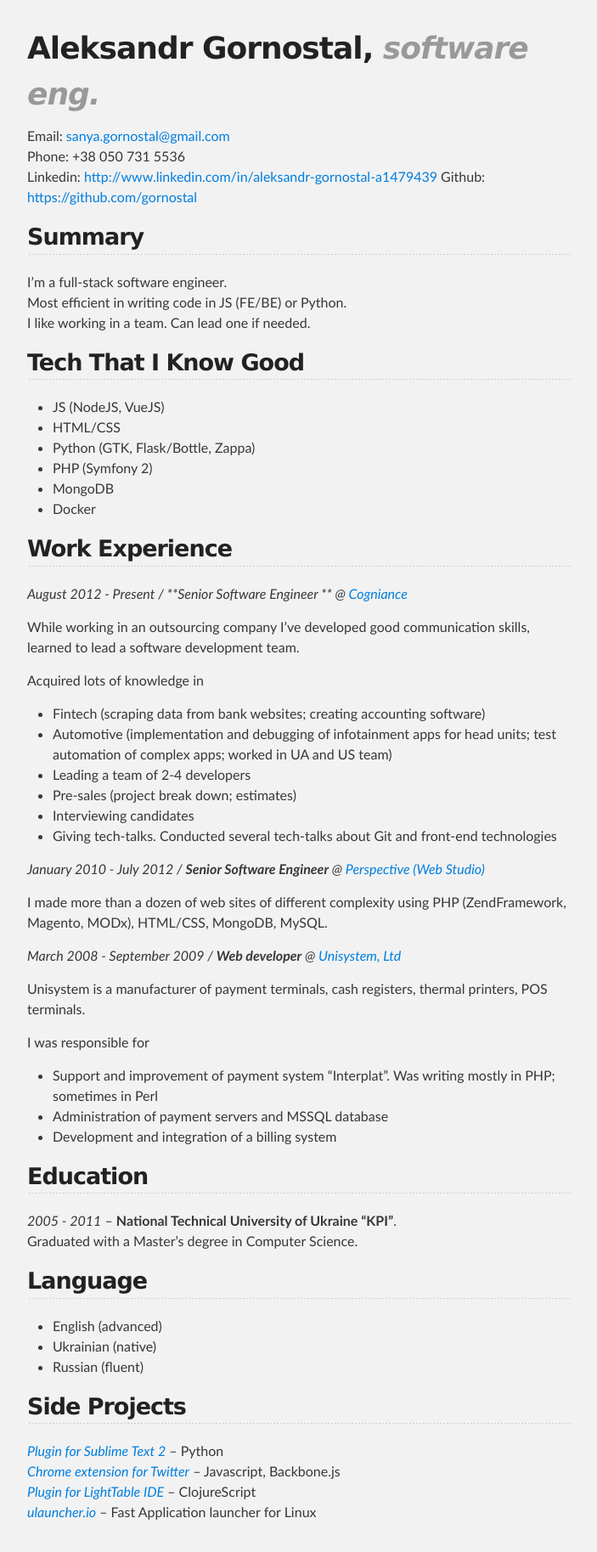
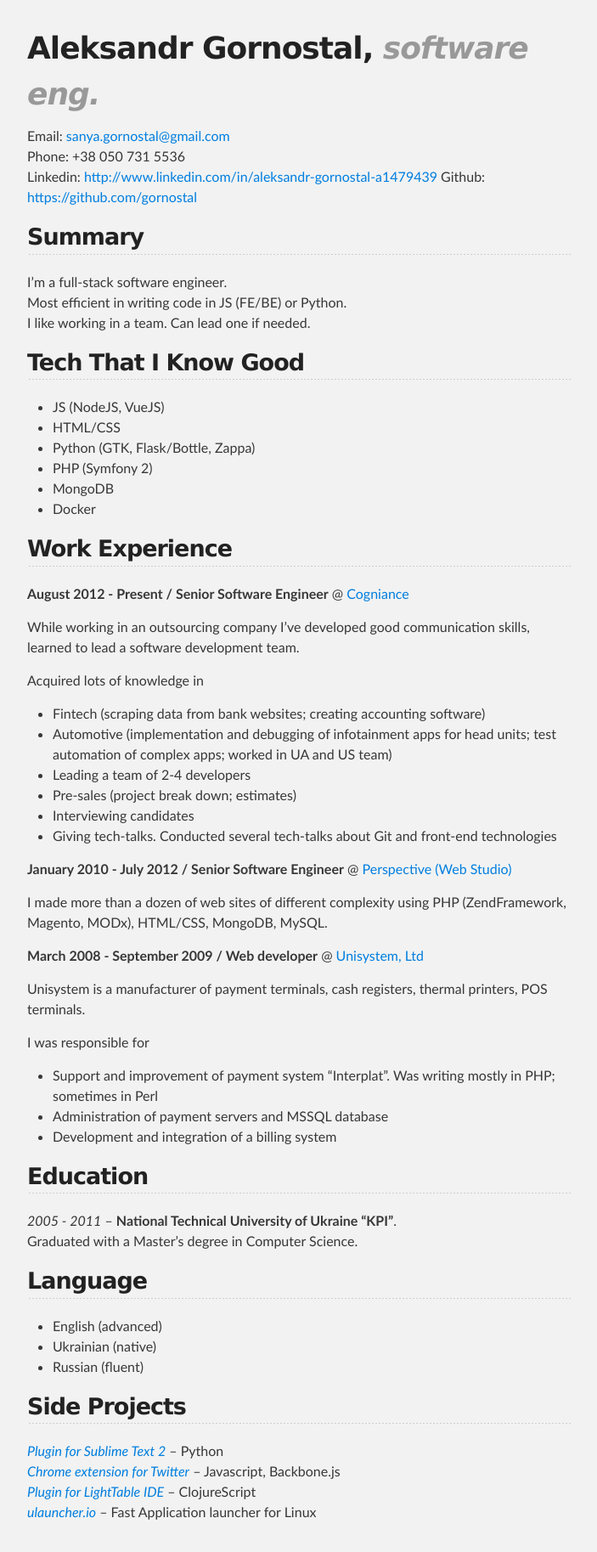
Before and after one commit to gornostal/resume, a Jekyll site: the page built from index.html, in a window 1280 px wide. Shown: the whole page at 85% size, without its empty margins (288-991 px from the left). Built offline with Jekyll 4.4.1, drawn with Linux system fonts in a browser that asks for light colours; Markdown is read by kramdown in place of the engine named in the settings.

Commit message:
more fixes

```diff
--- a/_includes/resume.md
+++ b/_includes/resume.md
@@ -22,7 +22,7 @@ I like working in a team. Can lead one if needed.
 
 ## Work Experience
 
-_August 2012 - Present / **Senior Software Engineer ** @ [Cogniance](http://cogniance.com)_
+**August 2012 - Present / Senior Software Engineer** @ [Cogniance](http://cogniance.com)
 
 While working in an outsourcing company I've developed good communication skills, learned to lead a software development team.
 
@@ -35,11 +35,11 @@ Acquired lots of knowledge in
 * Interviewing candidates
 * Giving tech-talks. Conducted several tech-talks about Git and front-end technologies
 
-_January 2010 - July 2012 / **Senior Software Engineer** @ [Perspective (Web Studio)](http://perspective.net.ua)_
+**January 2010 - July 2012 / Senior Software Engineer** @ [Perspective (Web Studio)](http://perspective.net.ua)
 
 I made more than a dozen of web sites of different complexity using PHP (ZendFramework, Magento, MODx), HTML/CSS, MongoDB, MySQL.
 
-_March 2008 - September 2009 / **Web developer** @ [Unisystem, Ltd](http://unisystem.ua/en.html)_
+**March 2008 - September 2009 / Web developer** @ [Unisystem, Ltd](http://unisystem.ua/en.html)
 
 Unisystem is a manufacturer of payment terminals, cash registers, thermal printers, POS terminals.
 
```
